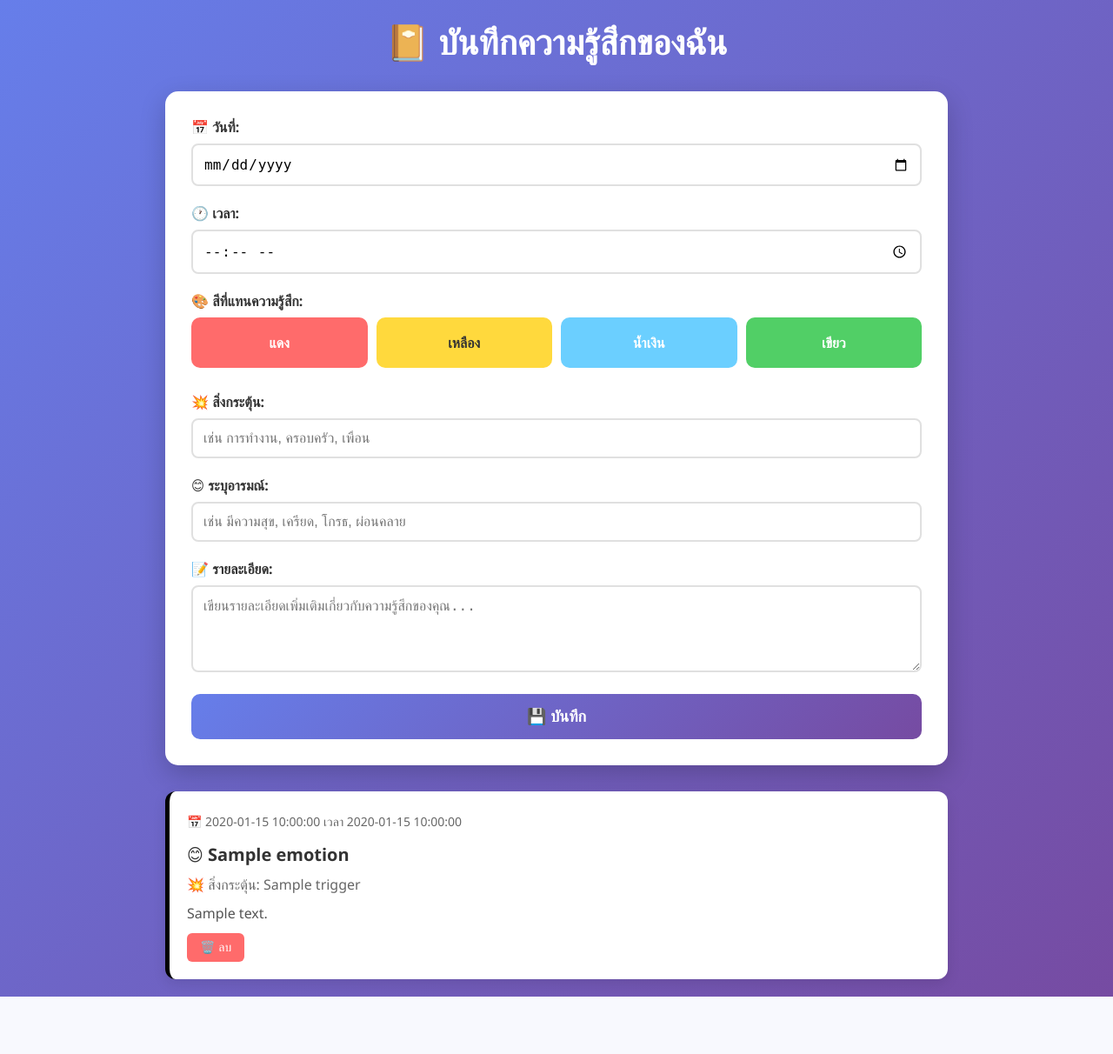
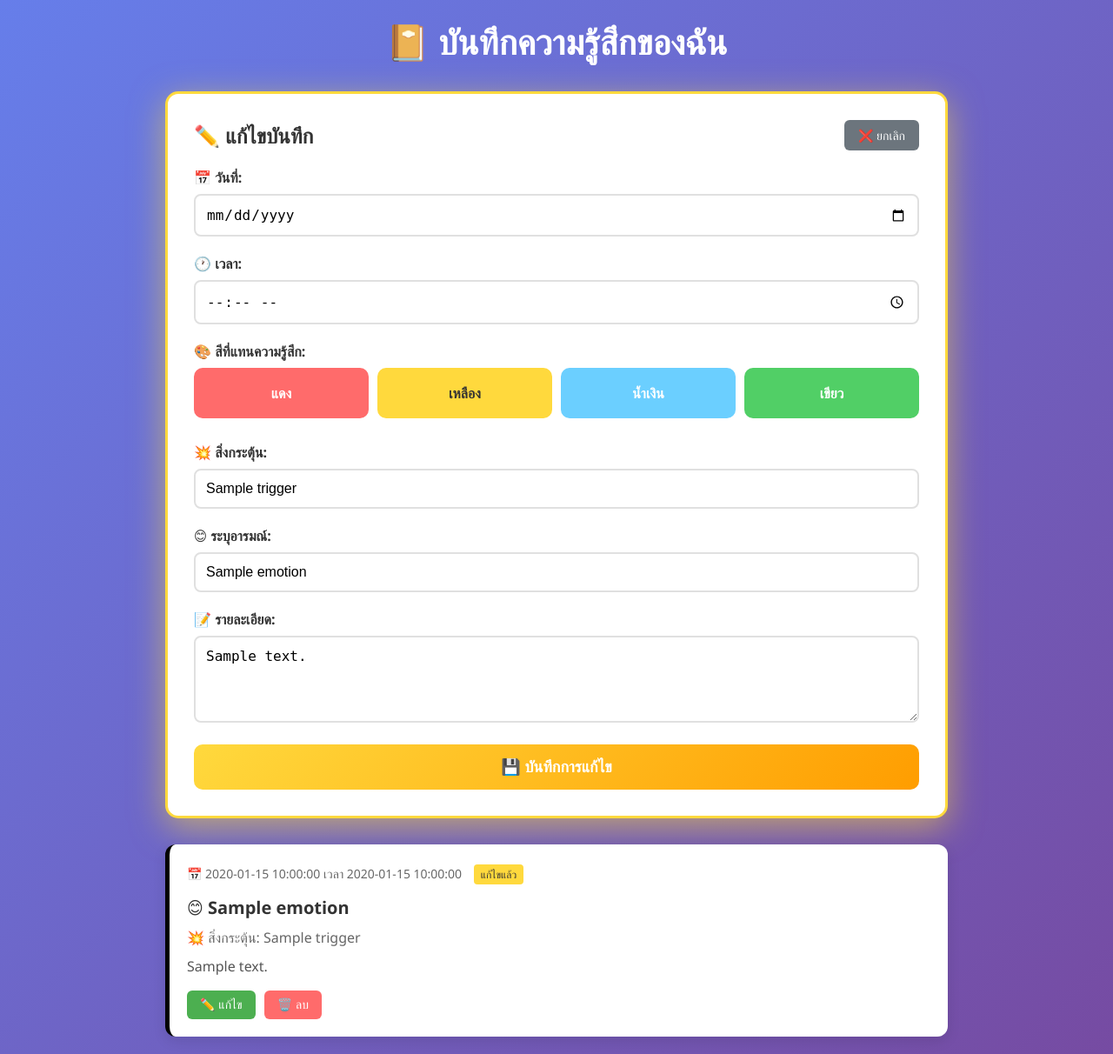
Before and after one commit to tee7361-source/mood-app, a Flask app: template templates/index.html in a window 1280 px wide. Shown: the whole page at 87% size. Before the commit the page ends 1146 px from the top, so only its background shows below. Run offline with Flask 3, Linux system fonts and the light colour scheme; the template is opened without the code that fills it: most values are stand-ins (such as "Sample title", 1, 10 or a date in 2020).

Commit message:
เพิ่มฟีเจอร์แก้ไขรายการบันทึก

```diff
--- a/app.py
+++ b/app.py
@@ -52,6 +52,46 @@ def add_mood():
 
     return redirect(url_for('index'))
 
+# แสดงฟอร์มแก้ไข
+@app.route('/edit/<mood_id>')
+def edit_mood(mood_id):
+    moods = load_moods()
+    # หารายการที่ต้องการแก้ไข
+    mood_to_edit = None
+    for mood in moods:
+        if mood['id'] == mood_id:
+            mood_to_edit = mood
+            break
+
+    if mood_to_edit is None:
+        return redirect(url_for('index'))
+
+    return render_template('index.html', moods=moods, edit_mood=mood_to_edit)
+
+# อัพเดทรายการที่แก้ไข
+@app.route('/update/<mood_id>', methods=['POST'])
+def update_mood(mood_id):
+    moods = load_moods()
+
+    # หาและอัพเดทรายการ
+    for i, mood in enumerate(moods):
+        if mood['id'] == mood_id:
+            moods[i] = {
+                'id': mood_id,
+                'date': request.form['date'],
+                'time': request.form['time'],
+                'color': request.form['color'],
+                'trigger': request.form['trigger'],
+                'emotion': request.form['emotion'],
+                'detail': request.form['detail'],
+                'created_at': mood['created_at'],  # เก็บวันที่สร้างเดิม
+                'updated_at': datetime.now().strftime('%Y-%m-%d %H:%M:%S')  # เพิ่มวันที่แก้ไข
+            }
+            break
+
+    save_moods(moods)
+    return redirect(url_for('index'))
+
 # ลบบันทึก
 @app.route('/delete/<mood_id>')
 def delete_mood(mood_id):
@@ -61,6 +101,5 @@ def delete_mood(mood_id):
     return redirect(url_for('index'))
 
 if __name__ == '__main__':
-    import os
-    port = int(os.environ.get('PORT', 5000))
-    app.run(host='0.0.0.0', port=port, debug=True)
+    # host='0.0.0.0' ทำให้เข้าถึงได้จากอุปกรณ์อื่นในเครือข่ายเดียวกัน
+    app.run(debug=True, host='0.0.0.0', port=5000)
--- a/templates/index.html
+++ b/templates/index.html
@@ -36,6 +36,44 @@
             border-radius: 15px;
             box-shadow: 0 10px 30px rgba(0,0,0,0.2);
             margin-bottom: 30px;
+        }
+
+        .form-header {
+            display: flex;
+            justify-content: space-between;
+            align-items: center;
+            margin-bottom: 20px;
+        }
+
+        .form-header h2 {
+            color: #333;
+            font-size: 1.5em;
+        }
+
+        .btn-cancel {
+            padding: 8px 16px;
+            background-color: #6c757d;
+            color: white;
+            border: none;
+            border-radius: 6px;
+            cursor: pointer;
+            text-decoration: none;
+            display: inline-block;
+            font-size: 14px;
+        }
+
+        .btn-cancel:hover {
+            background-color: #5a6268;
+        }
+
+        .edit-mode {
+            border: 3px solid #ffd93d;
+            animation: pulse 2s infinite;
+        }
+
+        @keyframes pulse {
+            0%, 100% { box-shadow: 0 10px 30px rgba(255, 217, 61, 0.3); }
+            50% { box-shadow: 0 10px 40px rgba(255, 217, 61, 0.6); }
         }
 
         .form-group {
@@ -121,6 +159,10 @@
             transform: translateY(-2px);
         }
 
+        .btn-update {
+            background: linear-gradient(135deg, #ffd93d 0%, #ff9d00 100%);
+        }
+
         .mood-list {
             display: grid;
             gap: 15px;
@@ -132,6 +174,11 @@
             border-radius: 12px;
             box-shadow: 0 5px 15px rgba(0,0,0,0.1);
             border-left: 5px solid;
+            transition: transform 0.2s;
+        }
+
+        .mood-item:hover {
+            transform: translateX(5px);
         }
 
         .mood-item.red { border-left-color: #ff6b6b; }
@@ -174,21 +221,49 @@
         .mood-detail {
             color: #555;
             line-height: 1.6;
+            margin-bottom: 10px;
         }
 
-        .btn-delete {
-            margin-top: 10px;
+        .mood-footer {
+            display: flex;
+            gap: 10px;
+            margin-top: 15px;
+        }
+
+        .btn-edit, .btn-delete {
             padding: 8px 15px;
-            background-color: #ff6b6b;
             color: white;
             border: none;
             border-radius: 6px;
             cursor: pointer;
             font-size: 14px;
+            transition: all 0.2s;
+        }
+
+        .btn-edit {
+            background-color: #4CAF50;
+        }
+
+        .btn-edit:hover {
+            background-color: #45a049;
+        }
+
+        .btn-delete {
+            background-color: #ff6b6b;
         }
 
         .btn-delete:hover {
             background-color: #ff5252;
+        }
+
+        .updated-badge {
+            display: inline-block;
+            background-color: #ffd93d;
+            color: #333;
+            padding: 3px 8px;
+            border-radius: 4px;
+            font-size: 12px;
+            margin-left: 10px;
         }
 
         .empty-state {
@@ -204,36 +279,47 @@
     <div class="container">
         <h1>📔 บันทึกความรู้สึกของฉัน</h1>
 
-        <!-- ฟอร์มบันทึก -->
-        <div class="form-card">
-            <form action="/add" method="POST">
+        <!-- ฟอร์มบันทึก/แก้ไข -->
+        <div class="form-card {% if edit_mood %}edit-mode{% endif %}">
+            <div class="form-header">
+                <h2>{% if edit_mood %}✏️ แก้ไขบันทึก{% else %}➕ เพิ่มบันทึกใหม่{% endif %}</h2>
+                {% if edit_mood %}
+                <a href="/" class="btn-cancel">❌ ยกเลิก</a>
+                {% endif %}
+            </div>
+
+            <form action="{% if edit_mood %}/update/{{ edit_mood.id }}{% else %}/add{% endif %}" method="POST">
                 <div class="form-group">
                     <label>📅 วันที่:</label>
-                    <input type="date" name="date" required>
+                    <input type="date" name="date" value="{% if edit_mood %}{{ edit_mood.date }}{% endif %}" required>
                 </div>
 
                 <div class="form-group">
                     <label>🕐 เวลา:</label>
-                    <input type="time" name="time" required>
+                    <input type="time" name="time" value="{% if edit_mood %}{{ edit_mood.time }}{% endif %}" required>
                 </div>
 
                 <div class="form-group">
                     <label>🎨 สีที่แทนความรู้สึก:</label>
                     <div class="color-options">
                         <div class="color-option">
-                            <input type="radio" name="color" value="red" id="color-red" required>
+                            <input type="radio" name="color" value="red" id="color-red"
+                                   {% if edit_mood and edit_mood.color == 'red' %}checked{% elif not edit_mood %}required{% endif %}>
                             <label for="color-red" class="color-label color-red">แดง</label>
                         </div>
                         <div class="color-option">
-                            <input type="radio" name="color" value="yellow" id="color-yellow">
+                            <input type="radio" name="color" value="yellow" id="color-yellow"
+                                   {% if edit_mood and edit_mood.color == 'yellow' %}checked{% endif %}>
                             <label for="color-yellow" class="color-label color-yellow">เหลือง</label>
                         </div>
                         <div class="color-option">
-                            <input type="radio" name="color" value="blue" id="color-blue">
+                            <input type="radio" name="color" value="blue" id="color-blue"
+                                   {% if edit_mood and edit_mood.color == 'blue' %}checked{% endif %}>
                             <label for="color-blue" class="color-label color-blue">น้ำเงิน</label>
                         </div>
                         <div class="color-option">
-                            <input type="radio" name="color" value="green" id="color-green">
+                            <input type="radio" name="color" value="green" id="color-green"
+                                   {% if edit_mood and edit_mood.color == 'green' %}checked{% endif %}>
                             <label for="color-green" class="color-label color-green">เขียว</label>
                         </div>
                     </div>
@@ -241,20 +327,26 @@
 
                 <div class="form-group">
                     <label>💥 สิ่งกระตุ้น:</label>
-                    <input type="text" name="trigger" placeholder="เช่น การทำงาน, ครอบครัว, เพื่อน" required>
+                    <input type="text" name="trigger"
+                           value="{% if edit_mood %}{{ edit_mood.trigger }}{% endif %}"
+                           placeholder="เช่น การทำงาน, ครอบครัว, เพื่อน" required>
                 </div>
 
                 <div class="form-group">
                     <label>😊 ระบุอารมณ์:</label>
-                    <input type="text" name="emotion" placeholder="เช่น มีความสุข, เครียด, โกรธ, ผ่อนคลาย" required>
+                    <input type="text" name="emotion"
+                           value="{% if edit_mood %}{{ edit_mood.emotion }}{% endif %}"
+                           placeholder="เช่น มีความสุข, เครียด, โกรธ, ผ่อนคลาย" required>
                 </div>
 
                 <div class="form-group">
                     <label>📝 รายละเอียด:</label>
-                    <textarea name="detail" placeholder="เขียนรายละเอียดเพิ่มเติมเกี่ยวกับความรู้สึกของคุณ..." required></textarea>
+                    <textarea name="detail" placeholder="เขียนรายละเอียดเพิ่มเติมเกี่ยวกับความรู้สึกของคุณ..." required>{% if edit_mood %}{{ edit_mood.detail }}{% endif %}</textarea>
                 </div>
 
-                <button type="submit" class="btn-submit">💾 บันทึก</button>
+                <button type="submit" class="btn-submit {% if edit_mood %}btn-update{% endif %}">
+                    {% if edit_mood %}💾 บันทึกการแก้ไข{% else %}💾 บันทึก{% endif %}
+                </button>
             </form>
         </div>
 
@@ -266,6 +358,9 @@
                     <div class="mood-header">
                         <div class="mood-datetime">
                             📅 {{ mood.date }} เวลา {{ mood.time }}
+                            {% if mood.updated_at %}
+                            <span class="updated-badge">แก้ไขแล้ว</span>
+                            {% endif %}
                         </div>
                         <div class="mood-color-badge" style="background-color:
                             {% if mood.color == 'red' %}#ff6b6b
@@ -281,9 +376,14 @@
                     <div class="mood-trigger">💥 สิ่งกระตุ้น: {{ mood.trigger }}</div>
                     <div class="mood-detail">{{ mood.detail }}</div>
 
-                    <a href="/delete/{{ mood.id }}" onclick="return confirm('คุณต้องการลบบันทึกนี้?')">
-                        <button class="btn-delete">🗑️ ลบ</button>
-                    </a>
+                    <div class="mood-footer">
+                        <a href="/edit/{{ mood.id }}">
+                            <button class="btn-edit">✏️ แก้ไข</button>
+                        </a>
+                        <a href="/delete/{{ mood.id }}" onclick="return confirm('คุณต้องการลบบันทึกนี้?')">
+                            <button class="btn-delete">🗑️ ลบ</button>
+                        </a>
+                    </div>
                 </div>
                 {% endfor %}
             {% else %}
```
